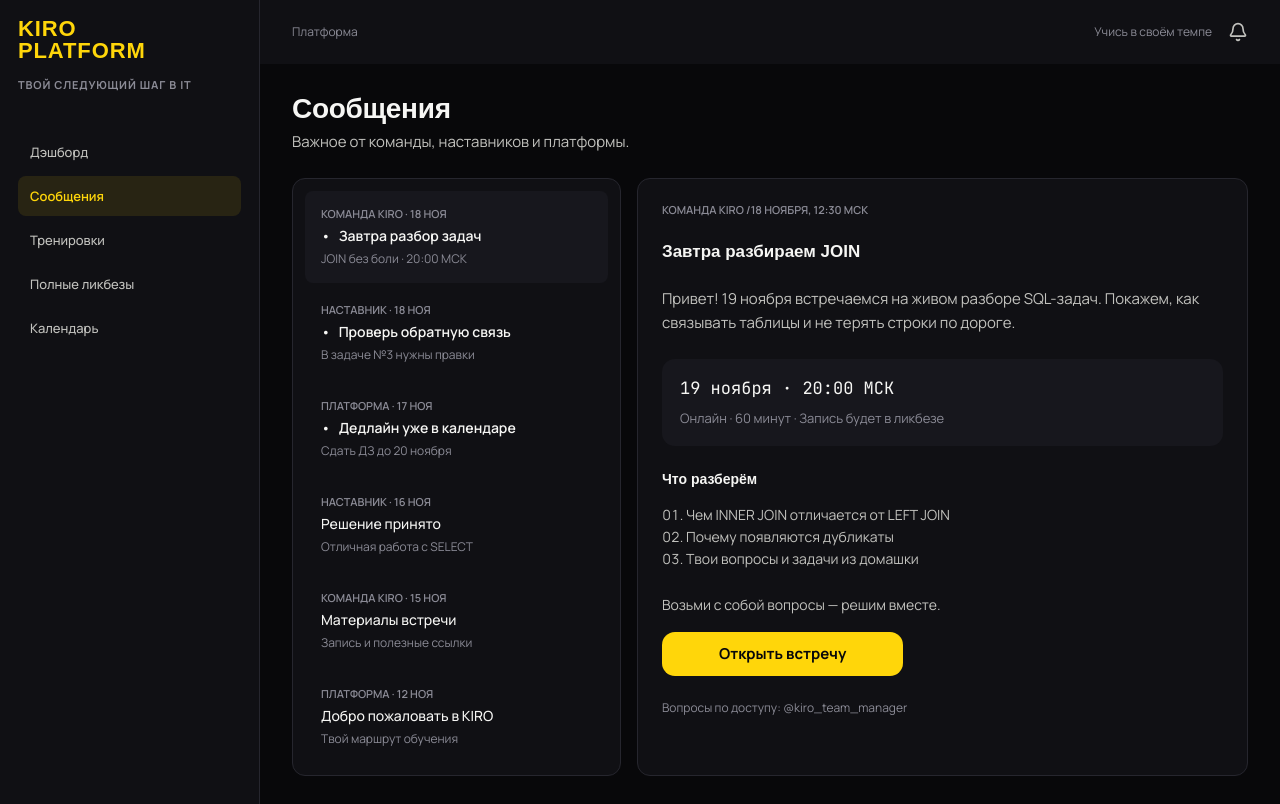
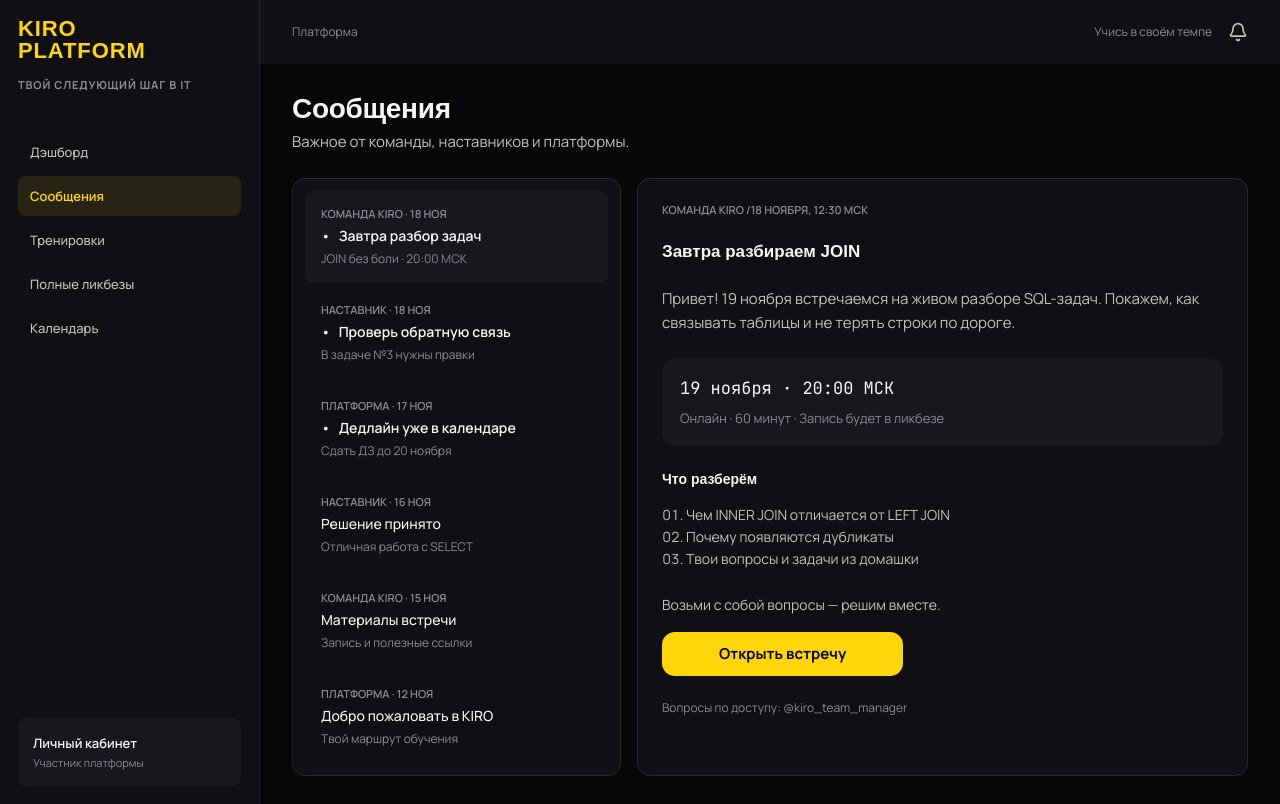
Before and after one commit to mrkiro52/kiro-v2, a React (Vite) app in the folder frontend/client/: page /messages in a window 1280 px wide. Built offline with nearby package versions, Linux system fonts and the light colour scheme; a web font is replaced by a local one.

Commit message:
feat: добавил кнопку для перехода в профиль

```diff
--- a/frontend/client/src/components/UI/Input.tsx
+++ b/frontend/client/src/components/UI/Input.tsx
@@ -13,7 +13,7 @@ const Input = <T extends FieldValues,>({label, placeholder, type, inputMode, reg
             {label}
         </label>
         <input
-            className="min-h-13.5 w-full rounded-[13px] border border-border-color bg-bg-tertiary px-4 text-[14px] text-text-primary outline-none transition-[border-color,box-shadow] duration-150 placeholder:text-text-tertiary focus:border-accent-lime focus:shadow-[0_0_0_3px_rgba(255,214,10,0.14)] motion-reduce:transition-none"
+            className="min-h-13.5 w-full rounded-radius-md border border-border-color bg-bg-tertiary px-4 text-[14px] text-text-primary outline-none transition-[border-color,box-shadow] duration-150 placeholder:text-text-tertiary focus:border-accent-lime focus:shadow-[0_0_0_3px_rgba(255,214,10,0.14)] motion-reduce:transition-none"
             placeholder={placeholder}
             type={type}
             inputMode={inputMode}
--- a/frontend/client/src/components/layout/Layout.tsx
+++ b/frontend/client/src/components/layout/Layout.tsx
@@ -6,7 +6,7 @@ const Layout = () => {
 
     return (
         <div className="flex min-h-screen w-full">
-            <aside className="w-65 shrink-0 border-r border-border-color bg-bg-secondary p-4.5 font-sans max-md:w-14 max-md:px-2">
+            <aside className="w-65 shrink-0 flex flex-col border-r border-border-color bg-bg-secondary p-4.5 font-sans max-md:w-14 max-md:px-2">
                 <header className="max-md:sr-only">
                     <p className="font-display text-[22px]/[22px] font-extrabold tracking-[0.04em] text-accent-lime">
                         KIRO<br />
@@ -16,6 +16,7 @@ const Layout = () => {
                         Твой следующий шаг в IT
                     </p>
                 </header>
+                <div className="flex flex-col flex-1 justify-between">
                     <nav className="sidebar-nav">
                         <ul className="sidebar-nav-list">
                             <Link to="/dashboard" className="nav-item">Дэшборд</Link>
@@ -25,6 +26,19 @@ const Layout = () => {
                             <Link to="/calendar" className="nav-item">Календарь</Link>
                         </ul>
                     </nav>
+
+                    <button
+                        className="sidebar-account"
+                        type="button"
+                        aria-labelledby="sidebar-account-label"
+                        aria-describedby="sidebar-account-role"
+                    >
+                        <span className="sidebar-account-text">
+                            <span id="sidebar-account-label">Личный кабинет</span>
+                            <span id="sidebar-account-role">Участник платформы</span>
+                        </span>
+                    </button>
+                </div>
             </aside>
 
             <main className="min-w-0 flex-1 font-sans text-sm/5.5 text-text-primary">
--- a/frontend/client/src/main.css
+++ b/frontend/client/src/main.css
@@ -95,6 +95,22 @@ body {
         display: grid;
         grid-template-columns: minmax(0, 1fr);
         gap: 4px;
+    }
+
+    .sidebar-account {
+        @apply mt-4 grid min-h-10 w-full cursor-pointer place-items-center rounded-radius-sm border border-transparent bg-bg-tertiary text-left text-text-primary hover:border-accent-lime focus-visible:outline-2 focus-visible:outline-offset-2 focus-visible:outline-accent-lime motion-safe:transition-colors motion-safe:duration-150 md:place-items-start md:px-3.5 md:py-3.5;
+    }
+
+    .sidebar-account-icon {
+        @apply size-4.5 md:hidden;
+    }
+
+    .sidebar-account-text {
+        @apply grid gap-0.5 text-[13px]/5 font-semibold max-md:sr-only;
+    }
+
+    #sidebar-account-role {
+        @apply text-[11px]/4 font-normal text-text-tertiary;
     }
 
     .nav-item {
```
Lines whose indentation alone changed are shown as unchanged.
